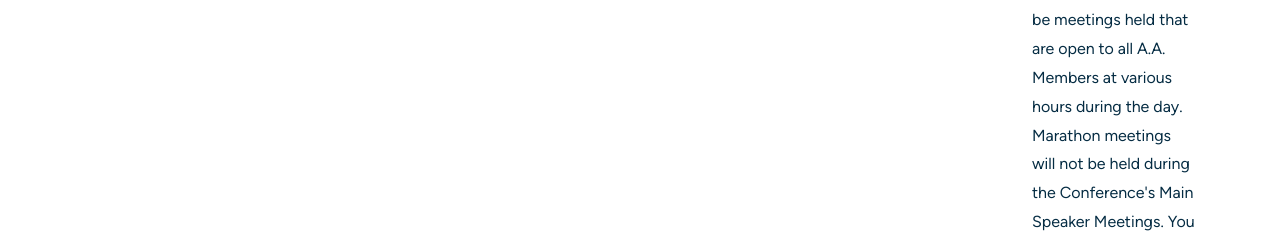
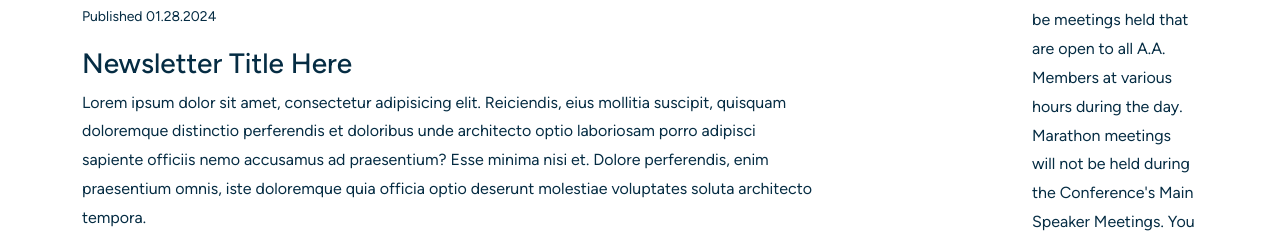
Before and after one commit to philemmons/MCF, a PHP site: page /newsletter.php in a window 1280 px wide. Shown: the part 1156-1398 px from the top of the page. Run offline with PHP 8.4, Linux system fonts and the light colour scheme; some libraries are stand-ins or nearby versions.

Commit message:
code check in

```diff
--- a/newsletter.php
+++ b/newsletter.php
@@ -60,8 +60,8 @@ include_once 'header.inc'
                 <div class="row text-center">
                     <div class="col-lg-12 my-2 my-lg-3 pt-5">
                         <div class="card-body">
-                            <p class="card-text  mb-1 tt-upper">Latest Article</p>
-                            <h2 class="card-title header-font mb-3">Most Recent Newsletter</h2>
+                            <p class="card-text  mb-1 tt-upper">Our Newsletter</p>
+                            <h2 class="card-title header-font mb-3">Latest Article</h2>
                         </div>
                     </div>
                 </div>
@@ -69,16 +69,46 @@ include_once 'header.inc'
 
                 <!-- Section One -->
 
-                <div class="row pt-4 mb-5">
+                <article class="row pt-4 mb-5">
                     <div class="col-lg-8 col-sm-12 col-12">
                         <figure class="figure">
-                            <img src="../images/speaker-on-stage.png" class="figure-img img-fluid" alt="Speaker sharing their experience, strength, and hope with us.">
-                            <figcaption class="figure-caption">
-                                <h2>Guest Speakers</h2>
-                            </figcaption>
-                            <p>At the main speaker meetings our Speakers share their experience, strength and hope. "Showing others who suffer how we were given help is the very thing which makes life seem so worth while to us now. Cling to the thought that, in God's hands, the dark past is the greatest possession you have - the key to life and happiness for others." BB p124
-                            </p>
+                            <img src="../images/img-placeholder.jpg" class="figure-img img-fluid" alt="Tropical beach image placeholder.">
+                            <figcaption><small> Published 01.28.2024</small>
                         </figure>
+
+                        <h3>Newsletter Title Here</h3>
+
+                        <p>Lorem ipsum dolor sit amet, consectetur adipisicing elit. Reiciendis, eius mollitia suscipit, quisquam doloremque distinctio perferendis et doloribus unde architecto optio laboriosam porro adipisci sapiente officiis nemo accusamus ad praesentium? Esse minima nisi et. Dolore perferendis, enim praesentium omnis, iste doloremque quia officia optio deserunt molestiae voluptates soluta architecto tempora.
+                        </p>
+
+                        <p>Lorem ipsum dolor sit amet, consectetur adipisicing elit. Reiciendis, eius mollitia suscipit, quisquam doloremque distinctio perferendis et doloribus unde architecto optio laboriosam porro adipisci sapiente officiis nemo accusamus ad praesentium? Esse minima nisi et. Dolore perferendis, enim praesentium omnis, iste doloremque quia officia optio deserunt molestiae voluptates soluta architecto tempora.</p>
+
+
+                        <h3>Newsletter Title Part 2</h3>
+
+                        <p>Lorem ipsum dolor sit amet, consectetur adipisicing elit. Reiciendis, eius mollitia suscipit, quisquam doloremque distinctio perferendis et doloribus unde architecto optio laboriosam porro adipisci sapiente officiis nemo accusamus ad praesentium? Esse minima nisi et. Dolore perferendis, enim praesentium omnis, iste doloremque quia officia optio deserunt molestiae voluptates soluta architecto tempora.</p>
+
+                        <figure class="figure">
+                            <img src="../images/img-placeholder.jpg" class="figure-img img-fluid" alt="Tropical beach image placeholder.">
+                        </figure>
+
+                        <p>Lorem ipsum dolor sit amet, consectetur adipisicing elit. Reiciendis, eius mollitia suscipit, quisquam doloremque distinctio perferendis.</p>
+
+                        <ul class="keywords m-3 m-lg-5">
+                            <li class="kw-item">
+                                mogol Art
+                            </li>
+                            <li class="kw-item">
+                                pipe cleaners
+                            </li>
+                            <li class="kw-item">
+                                handmade craft
+                            </li>
+                            <li class="kw-item">
+                                expressionism
+                            </li>
+                        </ul>
+
                     </div>
 
                     <div class="col-lg-4 col-sm-12 col-12">
@@ -164,7 +194,7 @@ include_once 'header.inc'
                         </div>
 
                     </div>
-                </div>
+                </article>
 
 
                 <nav aria-label="newsletter navigation" class="col-12 pb-3 pb-lg-5">
```
Also changed, not shown: images/blob-scatter-one.png, images/img-placeholder.jpg (added).
